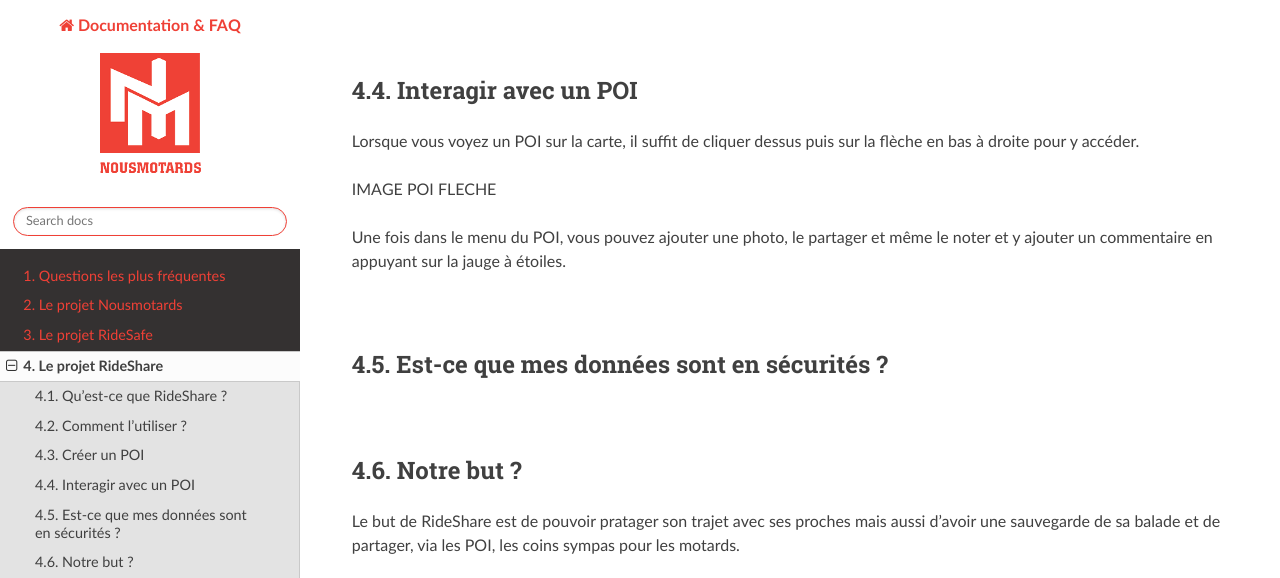
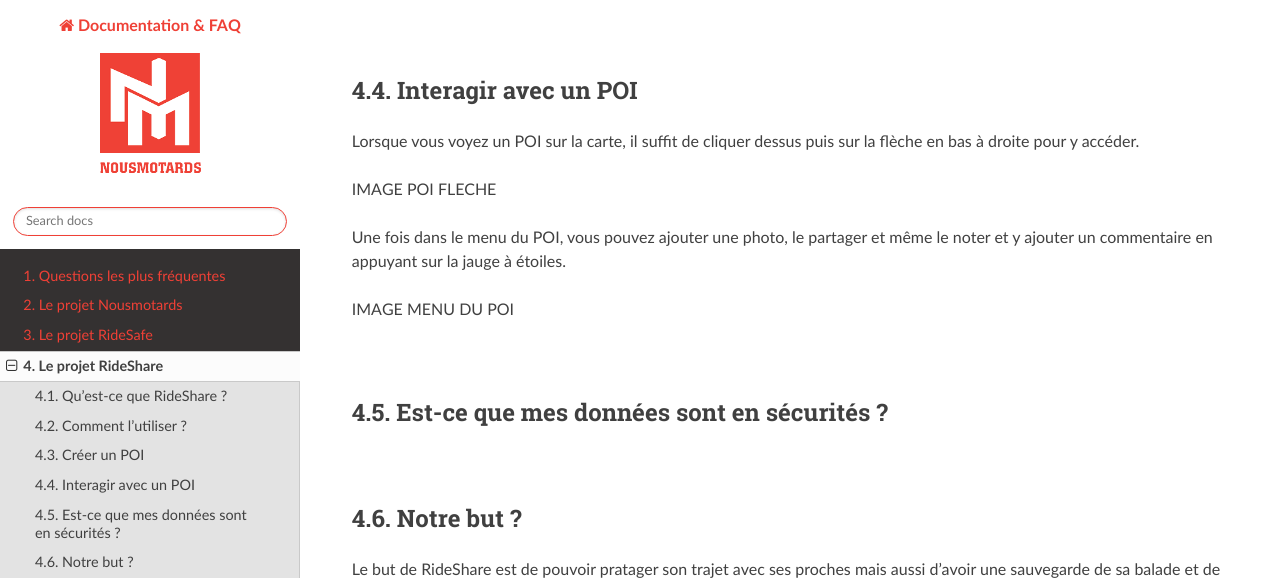
Before and after one commit to nousmotards/user_doc, a Sphinx documentation site: the page built from source/rideshare.rst, in a window 1280 px wide and 900 px high, scrolled down 1786 px, cut to the strip 0-578 px from the top of the window. Built offline with Sphinx 7.4.7 and the Read the Docs theme 2.0.0, drawn with Linux system fonts in a browser that asks for light colours.

Commit message:
Update rideshare.rst

```diff
--- a/source/rideshare.rst
+++ b/source/rideshare.rst
@@ -61,6 +61,8 @@
 
 Une fois dans le menu du POI, vous pouvez ajouter une photo, le partager et même le noter et y ajouter un commentaire en appuyant sur la jauge à étoiles.
 
+IMAGE MENU DU POI
+
 Est-ce que mes données sont en sécurités ?
 ------------------------------------------
 
```
